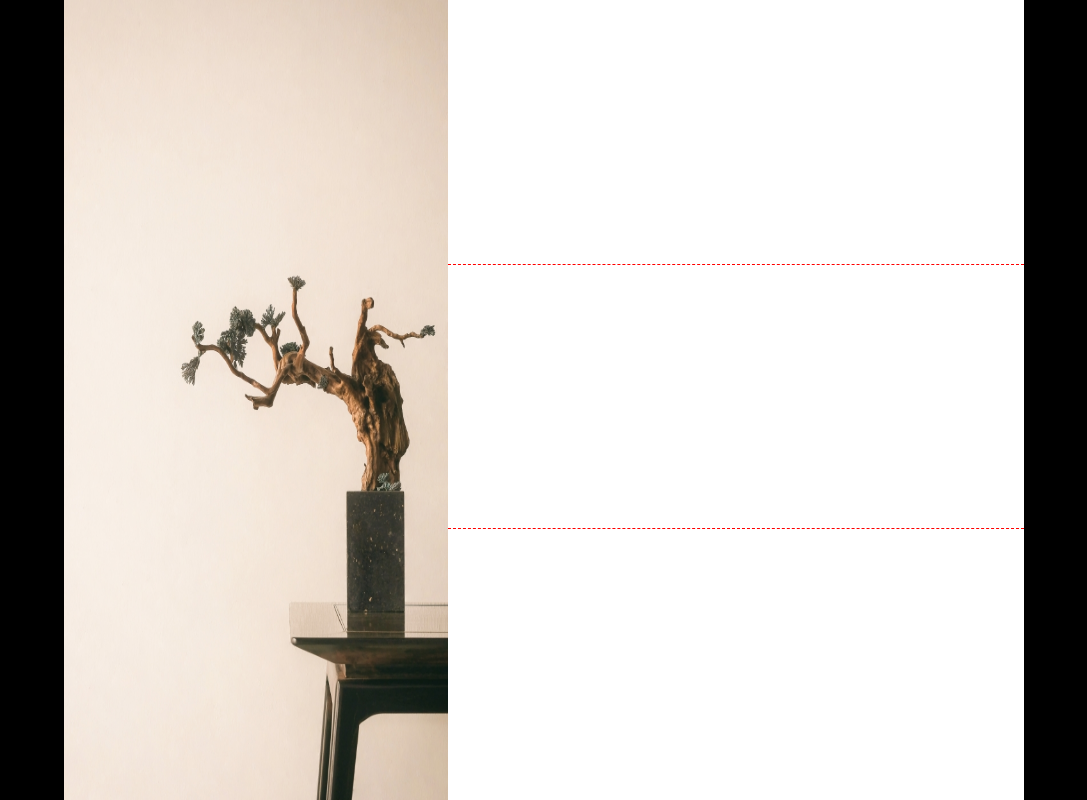
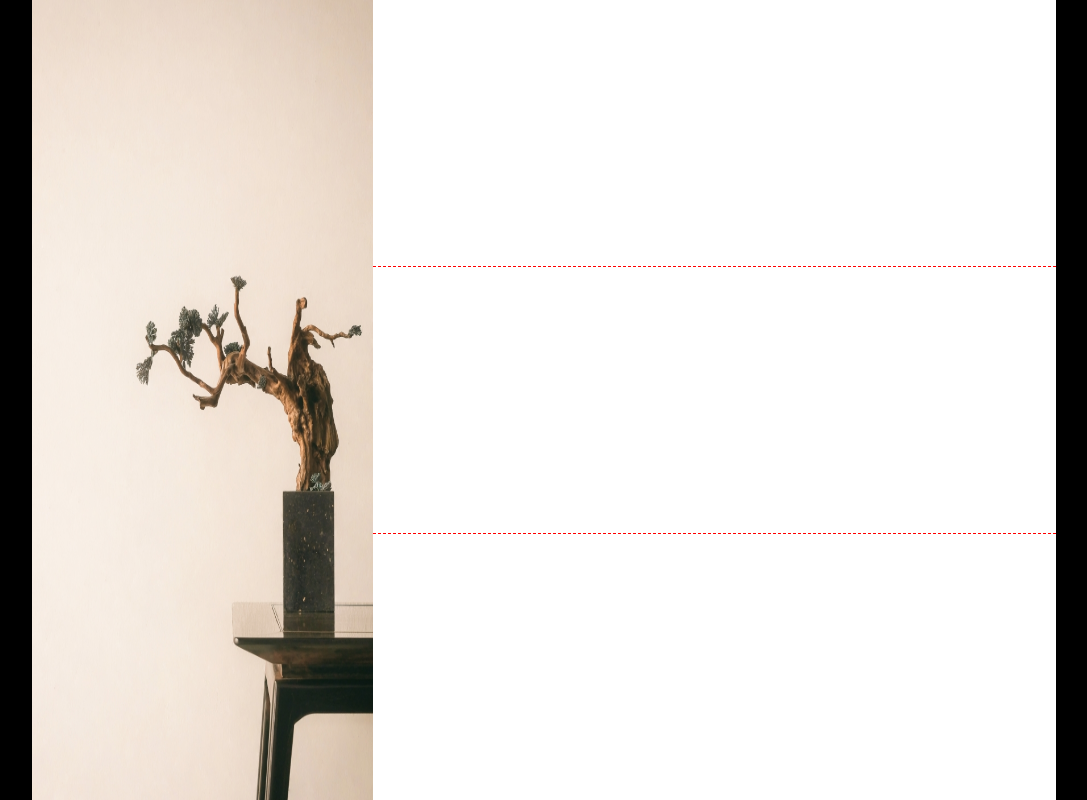
Before and after one commit to bwd202/signup-form, a plain HTML site: page index.html in a window 1280 px wide. Shown: the whole page, without its empty margins (96-1183 px from the left). Drawn offline with Linux system fonts and the light colour scheme.

Commit message:
work on css file

```diff
--- a/index.html
+++ b/index.html
@@ -14,6 +14,8 @@
         <img
           src="Optimized-oriento--OBffuUekfQ-unsplash (copy 1).jpg"
           alt="img"
+          width="600px"
+          height="900px"
         />
       </aside>
       <main>
--- a/style.css
+++ b/style.css
@@ -1,58 +1,57 @@
 * {
     margin: 0;
     padding: 0;
-    box-sizing: border-box;
 }
 
 body {
+ background-color: black;
  display: flex;
- height: 100vh;
- width: 100vw;
- background-color: black;
+ height: max(100vh,490px);
+ width: max(100vw,780px);
+ /* stops contents from shrinking when screen is less than 780px wide */
 }
 
 body * {
     background-color: white;
 }
 
+.page-wrap {
+    display: flex;
+    margin: 0 auto;
+    width: max(80%, 1000px);
+    /* this acts like a media query, when the screen width is less than 1000px, the div becomes 100% of its parent, i.e. the body element */
+    height: 100%;
+    overflow: hidden;
+    /* gets rid of page overflows created by image? */
+   }
+
 img {
+    display: block;
     width: 100%;
-    /* height: auto; */
-    height: 100%;
-}
-
-main, aside {
-    height: ;
+    /* using max-width leaves a gap */
+    height: max(100vh,500px);
+    /* to keep img from shrinking vertically when screen is less than 500px */
 }
 
 main {
-    width: 66%;
+    display: flex;
+    flex-direction: column;
     flex: 3;
 }
 
 header, article, footer {
-    height: 33%;
+    flex: 1;
 }
 
 header ~ * {
     border-top: 1px red dashed;
 }
 aside {
-    width: 33%;
-    flex: 2;
-}
-
-.page-wrap {
- display: flex;
- margin: 0 auto;
- width: 75%;
- height: 100%;
- overflow: hidden;
- /* gets rid of gap at page bottom */
+    flex: 1.5;
 }
 
 /* MEDIA QUERIES */
 
-@media screen and (max-width: 1400px) {
+@media screen and (max-width: 1000px) {
 
 }
```
